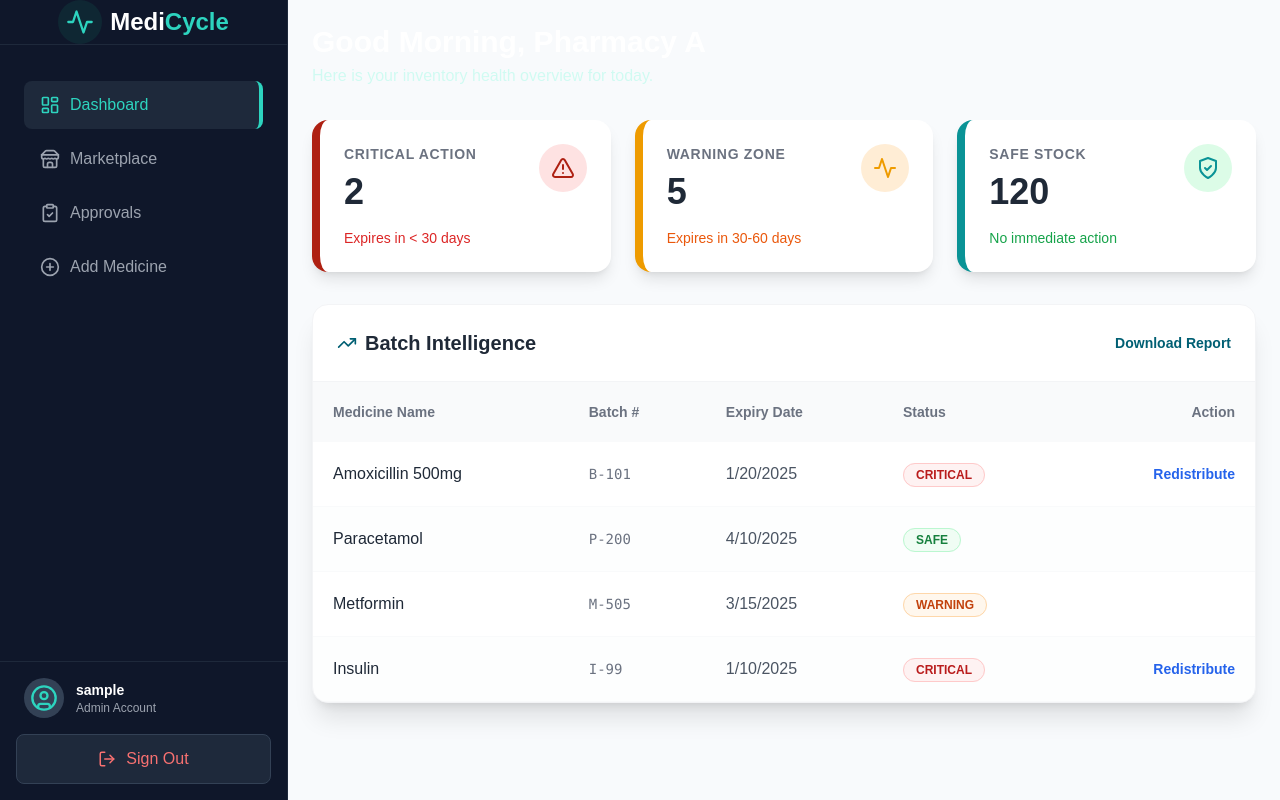
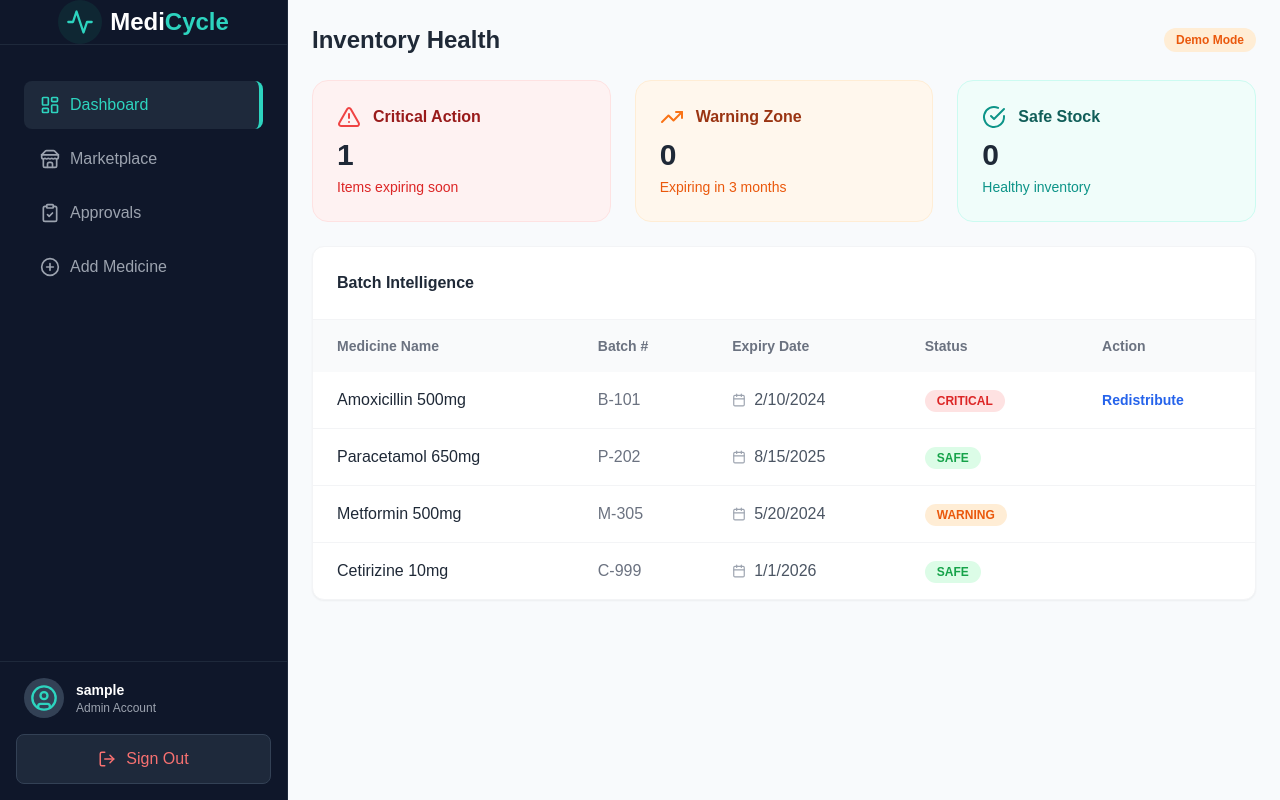
Before and after one commit to Dev91205/medicycle-platform, a React (Vite) app in the folder medicycle-platform/client/: page /dashboard in a window 1280 px wide. Built offline with nearby package versions, Linux system fonts and the light colour scheme; no server answers; sample sign-in values are in the browser's storage; the HTML template or start-up script is replaced by a standard one.

Commit message:
Dashboard Logic

```diff
--- a/medicycle-platform/client/src/components/Dashboard.jsx
+++ b/medicycle-platform/client/src/components/Dashboard.jsx
@@ -1,118 +1,163 @@
-import React, { useState } from 'react';
-import { AlertTriangle, ShieldCheck, Activity, TrendingUp } from 'lucide-react';
+import React, { useState, useEffect } from 'react';
+import axios from 'axios';
+import { LayoutDashboard, AlertTriangle, CheckCircle, Package, Calendar, TrendingUp } from 'lucide-react';
 
 export default function Dashboard() {
-  const stats = { critical: 2, warning: 5, safe: 120 };
+  const [inventory, setInventory] = useState([]);
+  const [loading, setLoading] = useState(true);
+  const [usingDummyData, setUsingDummyData] = useState(false);
 
-  const inventory = [
-    { _id: 1, name: 'Amoxicillin 500mg', batch: 'B-101', expiry: '2025-01-20', risk: 'CRITICAL' },
-    { _id: 2, name: 'Paracetamol', batch: 'P-200', expiry: '2025-04-10', risk: 'SAFE' },
-    { _id: 3, name: 'Metformin', batch: 'M-505', expiry: '2025-03-15', risk: 'WARNING' },
-    { _id: 4, name: 'Insulin', batch: 'I-99', expiry: '2025-01-10', risk: 'CRITICAL' },
+  // 👇 DUMMY DATA FOR DASHBOARD (Shows if DB is empty)
+  const dummyInventory = [
+    { _id: 'd1', name: 'Amoxicillin 500mg', quantity: 120, expiryDate: '2024-02-10', batchNumber: 'B-101', status: 'active', risk: { level: 'CRITICAL', color: 'red' } },
+    { _id: 'd2', name: 'Paracetamol 650mg', quantity: 500, expiryDate: '2025-08-15', batchNumber: 'P-202', status: 'active', risk: { level: 'SAFE', color: 'green' } },
+    { _id: 'd3', name: 'Metformin 500mg', quantity: 300, expiryDate: '2024-05-20', batchNumber: 'M-305', status: 'active', risk: { level: 'WARNING', color: 'orange' } },
+    { _id: 'd4', name: 'Cetirizine 10mg', quantity: 200, expiryDate: '2026-01-01', batchNumber: 'C-999', status: 'active', risk: { level: 'SAFE', color: 'green' } }
   ];
 
-  const getRiskStyle = (risk) => {
-    if (risk === 'CRITICAL') return 'bg-red-50 text-red-700 border border-red-200';
-    if (risk === 'WARNING') return 'bg-orange-50 text-orange-700 border border-orange-200';
-    return 'bg-green-50 text-green-700 border border-green-200';
+  // Helper: Calculate Risk (Same as server logic)
+  const calculateRisk = (date) => {
+    const today = new Date();
+    const exp = new Date(date);
+    const diffTime = exp - today;
+    const diffDays = Math.ceil(diffTime / (1000 * 60 * 60 * 24));
+
+    if (diffDays < 0) return { level: 'EXPIRED', color: 'red' };
+    if (diffDays <= 30) return { level: 'CRITICAL', color: 'red' };
+    if (diffDays <= 90) return { level: 'WARNING', color: 'orange' };
+    return { level: 'SAFE', color: 'green' };
   };
 
+  useEffect(() => {
+    fetchInventory();
+  }, []);
+
+  const fetchInventory = async () => {
+    try {
+      const API_URL = import.meta.env.VITE_API_URL || 'http://localhost:5000';
+      const token = localStorage.getItem('token');
+      const config = { headers: { 'x-auth-token': token } };
+
+      const res = await axios.get(`${API_URL}/api/inventory`, config);
+
+      if (res.data && res.data.length > 0) {
+        setInventory(res.data);
+        setUsingDummyData(false);
+      } else {
+        setInventory(dummyInventory);
+        setUsingDummyData(true);
+      }
+
+    } catch (err) {
+      console.error("Using Dummy Dashboard Data");
+      setInventory(dummyInventory);
+      setUsingDummyData(true);
+    } finally {
+      setLoading(false);
+    }
+  };
+
+  if (loading) return <div className="p-8 text-center text-teal-600 animate-pulse">Loading Dashboard...</div>;
+
   return (
-    <div className="max-w-7xl mx-auto">
-
-      {/* Header Section */}
-      <div className="mb-8 text-white">
-        <h1 className="text-3xl font-bold">Good Morning, Pharmacy A</h1>
-        <p className="text-teal-100 mt-1 opacity-90">Here is your inventory health overview for today.</p>
+    <div className="space-y-6">
+      {/* Header */}
+      <div className="flex justify-between items-center">
+        <h2 className="text-2xl font-bold text-gray-800">Inventory Health</h2>
+        {usingDummyData && (
+          <span className="text-xs bg-orange-100 text-orange-600 px-3 py-1 rounded-full font-bold">
+            Demo Mode
+          </span>
+        )}
       </div>
 
-      {/* Stats Grid - Floating Cards */}
-      <div className="grid grid-cols-1 md:grid-cols-3 gap-6 mb-8 relative z-10">
-
-        {/* Critical Card */}
-        <div className="bg-white p-6 rounded-2xl shadow-lg border-l-8 border-danger hover:transform hover:-translate-y-1 transition-all duration-300">
-            <div className="flex justify-between items-start">
-                <div>
-                    <p className="text-gray-500 text-sm font-semibold uppercase tracking-wider">Critical Action</p>
-                    <h3 className="text-4xl font-bold text-gray-800 mt-2">{stats.critical}</h3>
+      {/* Stats Cards */}
+      <div className="grid grid-cols-1 md:grid-cols-3 gap-6">
+        <div className="bg-red-50 p-6 rounded-2xl border border-red-100">
+          <div className="flex items-center gap-3 mb-2">
+            <AlertTriangle className="text-red-500" />
+            <h3 className="text-red-800 font-bold">Critical Action</h3>
           </div>
-                <div className="bg-red-100 p-3 rounded-full text-danger">
-                    <AlertTriangle size={24} />
-                </div>
-            </div>
-            <p className="text-sm text-red-600 mt-4 font-medium">Expires in &lt; 30 days</p>
+          <p className="text-3xl font-bold text-gray-800">
+            {inventory.filter(i => calculateRisk(i.expiryDate).level === 'CRITICAL').length}
+          </p>
+          <p className="text-sm text-red-600 mt-1">Items expiring soon</p>
         </div>
 
-        {/* Warning Card */}
-        <div className="bg-white p-6 rounded-2xl shadow-lg border-l-8 border-warning hover:transform hover:-translate-y-1 transition-all duration-300">
-            <div className="flex justify-between items-start">
-                <div>
-                    <p className="text-gray-500 text-sm font-semibold uppercase tracking-wider">Warning Zone</p>
-                    <h3 className="text-4xl font-bold text-gray-800 mt-2">{stats.warning}</h3>
+        <div className="bg-orange-50 p-6 rounded-2xl border border-orange-100">
+          <div className="flex items-center gap-3 mb-2">
+            <TrendingUp className="text-orange-500" />
+            <h3 className="text-orange-800 font-bold">Warning Zone</h3>
           </div>
-                <div className="bg-orange-100 p-3 rounded-full text-warning">
-                    <Activity size={24} />
-                </div>
-            </div>
-            <p className="text-sm text-orange-600 mt-4 font-medium">Expires in 30-60 days</p>
+          <p className="text-3xl font-bold text-gray-800">
+            {inventory.filter(i => calculateRisk(i.expiryDate).level === 'WARNING').length}
+          </p>
+          <p className="text-sm text-orange-600 mt-1">Expiring in 3 months</p>
         </div>
 
-        {/* Safe Card */}
-        <div className="bg-white p-6 rounded-2xl shadow-lg border-l-8 border-success hover:transform hover:-translate-y-1 transition-all duration-300">
-            <div className="flex justify-between items-start">
-                <div>
-                    <p className="text-gray-500 text-sm font-semibold uppercase tracking-wider">Safe Stock</p>
-                    <h3 className="text-4xl font-bold text-gray-800 mt-2">{stats.safe}</h3>
+        <div className="bg-teal-50 p-6 rounded-2xl border border-teal-100">
+          <div className="flex items-center gap-3 mb-2">
+            <CheckCircle className="text-teal-600" />
+            <h3 className="text-teal-800 font-bold">Safe Stock</h3>
           </div>
-                <div className="bg-green-100 p-3 rounded-full text-success">
-                    <ShieldCheck size={24} />
-                </div>
-            </div>
-            <p className="text-sm text-green-600 mt-4 font-medium">No immediate action</p>
+          <p className="text-3xl font-bold text-gray-800">
+            {inventory.filter(i => calculateRisk(i.expiryDate).level === 'SAFE').length}
+          </p>
+          <p className="text-sm text-teal-600 mt-1">Healthy inventory</p>
         </div>
       </div>
 
-      {/* Main Table - Floating Card */}
-      <div className="bg-white rounded-2xl shadow-xl overflow-hidden border border-gray-100">
-        <div className="p-6 border-b border-gray-100 flex justify-between items-center">
-            <h2 className="text-xl font-bold text-gray-800 flex items-center gap-2">
-                <TrendingUp size={20} className="text-primary"/>
-                Batch Intelligence
-            </h2>
-            <button className="text-sm text-primary font-semibold hover:underline">Download Report</button>
+      {/* Inventory Table */}
+      <div className="bg-white rounded-xl shadow-sm border border-gray-100 overflow-hidden">
+        <div className="p-6 border-b border-gray-100">
+          <h3 className="font-bold text-gray-800">Batch Intelligence</h3>
         </div>
-
-        <table className="w-full text-left">
-            <thead className="bg-gray-50">
+        <div className="overflow-x-auto">
+          <table className="w-full">
+            <thead className="bg-gray-50 text-left">
               <tr>
-                    <th className="p-5 text-gray-500 font-semibold text-sm">Medicine Name</th>
-                    <th className="p-5 text-gray-500 font-semibold text-sm">Batch #</th>
-                    <th className="p-5 text-gray-500 font-semibold text-sm">Expiry Date</th>
-                    <th className="p-5 text-gray-500 font-semibold text-sm">Status</th>
-                    <th className="p-5 text-gray-500 font-semibold text-sm text-right">Action</th>
+                <th className="px-6 py-4 text-sm font-semibold text-gray-500">Medicine Name</th>
+                <th className="px-6 py-4 text-sm font-semibold text-gray-500">Batch #</th>
+                <th className="px-6 py-4 text-sm font-semibold text-gray-500">Expiry Date</th>
+                <th className="px-6 py-4 text-sm font-semibold text-gray-500">Status</th>
+                <th className="px-6 py-4 text-sm font-semibold text-gray-500">Action</th>
               </tr>
             </thead>
-            <tbody>
-                {inventory.map((item, index) => (
-                    <tr key={item._id} className={`border-b border-gray-50 hover:bg-slate-50 transition-colors ${index % 2 === 0 ? 'bg-white' : 'bg-gray-50/30'}`}>
-                        <td className="p-5 font-medium text-gray-800">{item.name}</td>
-                        <td className="p-5 text-gray-500 font-mono text-sm">{item.batch}</td>
-                        <td className="p-5 text-gray-600">{new Date(item.expiry).toLocaleDateString()}</td>
-                        <td className="p-5">
-                            <span className={`px-3 py-1 rounded-full text-xs font-bold ${getRiskStyle(item.risk)}`}>
-                                {item.risk}
+            <tbody className="divide-y divide-gray-100">
+              {inventory.map((item) => {
+                const risk = item.risk || calculateRisk(item.expiryDate);
+                return (
+                  <tr key={item._id} className="hover:bg-gray-50 transition">
+                    <td className="px-6 py-4 font-medium text-gray-800">{item.name}</td>
+                    <td className="px-6 py-4 text-gray-500">{item.batchNumber}</td>
+                    <td className="px-6 py-4 text-gray-600">
+                      <div className="flex items-center gap-2">
+                        <Calendar size={14} className="text-gray-400" />
+                        {new Date(item.expiryDate).toLocaleDateString()}
+                      </div>
+                    </td>
+                    <td className="px-6 py-4">
+                      <span className={`px-3 py-1 rounded-full text-xs font-bold
+                        ${risk.level === 'CRITICAL' ? 'bg-red-100 text-red-600' :
+                          risk.level === 'WARNING' ? 'bg-orange-100 text-orange-600' :
+                          'bg-green-100 text-green-600'}`}>
+                        {risk.level}
                       </span>
                     </td>
-                        <td className="p-5 text-right">
-                           {item.risk === 'CRITICAL' && (
-                               <button className="text-blue-600 hover:text-blue-800 text-sm font-semibold">Redistribute</button>
+                    <td className="px-6 py-4">
+                      {risk.level === 'CRITICAL' && (
+                        <button className="text-blue-600 hover:text-blue-700 text-sm font-semibold">
+                          Redistribute
+                        </button>
                       )}
                     </td>
                   </tr>
-                ))}
+                );
+              })}
             </tbody>
           </table>
         </div>
       </div>
+    </div>
   );
 }
--- a/medicycle-platform/client/src/components/Register.jsx
+++ b/medicycle-platform/client/src/components/Register.jsx
@@ -1,83 +1,179 @@
-import React, { useState } from 'react';
+import React, { useState, useEffect } from 'react';
 import axios from 'axios';
-import { useNavigate, Link } from 'react-router-dom';
-import { UserPlus, Activity } from 'lucide-react';
+import { CheckCircle, XCircle, Clock, Package, User, AlertCircle } from 'lucide-react';
 
-export default function Register() {
-  const [formData, setFormData] = useState({
-    username: '',
-    email: '',
-    password: '',
-    role: 'pharmacy'
-  });
-  const navigate = useNavigate();
+export default function Requests() {
+  const [requests, setRequests] = useState([]);
+  const [loading, setLoading] = useState(true);
+  const [usingDummyData, setUsingDummyData] = useState(false);
 
-  // 👇 DYNAMIC API URL (Works on both Vercel and Localhost)
-  const API_URL = import.meta.env.VITE_API_URL || 'http://localhost:5000';
+  // 👇 DUMMY DATA (Visible if database is empty)
+  const dummyRequests = [
+    {
+      _id: 'dummy-1',
+      medicine: { name: 'Amoxicillin 500mg' },
+      quantity: 50,
+      buyer: { username: 'City Care Clinic' },
+      requestDate: new Date().toISOString(), // Today
+      status: 'pending'
+    },
+    {
+      _id: 'dummy-2',
+      medicine: { name: 'Insulin Glargine (Lantus)' },
+      quantity: 10,
+      buyer: { username: 'Dr. Smith Pediatrics' },
+      requestDate: new Date(Date.now() - 86400000).toISOString(), // Yesterday
+      status: 'pending'
+    },
+    {
+      _id: 'dummy-3',
+      medicine: { name: 'Azithromycin 250mg' },
+      quantity: 100,
+      buyer: { username: 'Green Cross Pharmacy' },
+      requestDate: new Date(Date.now() - 172800000).toISOString(), // 2 days ago
+      status: 'pending'
+    }
+  ];
 
-  const handleChange = (e) => {
-    setFormData({ ...formData, [e.target.name]: e.target.value });
-  };
+  useEffect(() => {
+    fetchRequests();
+  }, []);
 
-  const handleSubmit = async (e) => {
-    e.preventDefault();
+  const fetchRequests = async () => {
     try {
-      // Connects to the correct Backend
-      await axios.post(`${API_URL}/api/auth/register`, formData);
-      alert('Registration Successful! Please Login.');
-      navigate('/');
+      const API_URL = import.meta.env.VITE_API_URL || 'http://localhost:5000';
+      const token = localStorage.getItem('token');
+      const config = { headers: { 'x-auth-token': token } };
+
+      const res = await axios.get(`${API_URL}/api/transactions/pending`, config);
+
+      // 🛠️ LOGIC: If real data exists, use it. If empty, use DUMMY data.
+      if (res.data && res.data.length > 0) {
+        setRequests(res.data);
+        setUsingDummyData(false);
+      } else {
+        setRequests(dummyRequests);
+        setUsingDummyData(true);
+      }
+
     } catch (err) {
-      console.error(err);
-      alert(err.response?.data?.msg || 'Error registering');
+      console.error("Using Dummy Data due to API Error");
+      setRequests(dummyRequests);
+      setUsingDummyData(true);
+    } finally {
+      setLoading(false);
     }
   };
 
+  const handleAction = async (id, status) => {
+    // 🛠️ FAKE ACTION for Dummy Data
+    if (id.startsWith('dummy')) {
+      alert(`[DEMO MODE] Successfully ${status === 'approved' ? 'Approved' : 'Rejected'} request!`);
+      // Remove item from UI instantly
+      setRequests(requests.filter(req => req._id !== id));
+      return;
+    }
+
+    // REAL ACTION for Real Data
+    try {
+      const API_URL = import.meta.env.VITE_API_URL || 'http://localhost:5000';
+      const token = localStorage.getItem('token');
+      const config = { headers: { 'x-auth-token': token } };
+
+      await axios.put(`${API_URL}/api/transactions/${id}`, { status }, config);
+
+      alert(`Request ${status === 'approved' ? 'Approved' : 'Rejected'}!`);
+      setRequests(requests.filter(req => req._id !== id));
+
+    } catch (err) {
+      console.error(err);
+      alert('Action failed. Please try again.');
+    }
+  };
+
+  if (loading) return (
+    <div className="p-8 flex justify-center text-teal-600">
+      <span className="animate-pulse font-semibold">Loading Approvals...</span>
+    </div>
+  );
+
   return (
-    <div className="min-h-screen flex items-center justify-center bg-slate-50">
-      <div className="bg-white p-8 rounded-2xl shadow-xl w-full max-w-md border border-gray-100">
-        <div className="flex justify-center mb-6">
-          <div className="bg-teal-50 p-3 rounded-full">
-            <Activity className="text-primary" size={32} />
+    <div className="space-y-6">
+      <div className="flex justify-between items-center mb-6">
+        <div>
+          <h2 className="text-2xl font-bold text-gray-800">Pending Approvals</h2>
+          {usingDummyData && (
+            <p className="text-xs text-orange-500 font-medium mt-1 flex items-center gap-1">
+              <AlertCircle size={12} /> Viewing Demo Requests
+            </p>
+          )}
+        </div>
+        <span className="bg-orange-100 text-orange-600 px-4 py-1 rounded-full text-sm font-semibold shadow-sm">
+          {requests.length} Pending
+        </span>
+      </div>
+
+      {requests.length === 0 ? (
+        <div className="bg-white p-12 rounded-xl shadow-sm border border-gray-100 text-center">
+          <div className="bg-gray-50 w-16 h-16 rounded-full flex items-center justify-center mx-auto mb-4">
+            <CheckCircle className="text-gray-400" size={32} />
           </div>
+          <h3 className="text-lg font-medium text-gray-900">All Caught Up!</h3>
+          <p className="text-gray-500 mt-1">You have no pending stock requests.</p>
         </div>
+      ) : (
+        <div className="grid gap-4">
+          {requests.map((req) => (
+            <div key={req._id} className="bg-white p-6 rounded-xl shadow-sm border border-gray-100 hover:shadow-md transition duration-200">
+              <div className="flex flex-col md:flex-row justify-between items-start md:items-center gap-4">
 
-        <h2 className="text-2xl font-bold text-center text-primary mb-2">Create Account</h2>
-        <p className="text-center text-gray-500 mb-8">Join the MediCycle Network</p>
+                {/* Left Side: Info */}
+                <div className="space-y-2">
+                  <div className="flex items-center gap-3">
+                    <h3 className="text-lg font-bold text-gray-800">
+                      {req.medicine?.name || 'Unknown Medicine'}
+                    </h3>
+                    <span className="text-xs font-bold bg-teal-50 text-teal-700 px-2 py-1 rounded border border-teal-100">
+                      Qty: {req.quantity}
+                    </span>
+                  </div>
 
-        <form onSubmit={handleSubmit} className="space-y-4">
-          <div>
-            <label className="block text-sm font-medium text-gray-700 mb-1">Organization Name</label>
-            <input type="text" name="username" placeholder="e.g. City Pharmacy" onChange={handleChange} className="w-full p-3 border border-gray-300 rounded-lg focus:ring-2 focus:ring-primary focus:border-transparent outline-none transition" required />
-          </div>
+                  <div className="flex flex-wrap gap-4 text-sm text-gray-500">
+                    <div className="flex items-center gap-1.5 bg-gray-50 px-2 py-1 rounded">
+                      <User size={14} className="text-gray-400" />
+                      <span className="font-medium text-gray-700">
+                        {req.buyer?.username || 'Unknown Clinic'}
+                      </span>
+                    </div>
+                    <div className="flex items-center gap-1.5">
+                      <Clock size={14} />
+                      {new Date(req.requestDate).toLocaleDateString()}
+                    </div>
+                  </div>
+                </div>
 
-          <div>
-            <label className="block text-sm font-medium text-gray-700 mb-1">Email Address</label>
-            <input type="email" name="email" placeholder="pharmacy@example.com" onChange={handleChange} className="w-full p-3 border border-gray-300 rounded-lg focus:ring-2 focus:ring-primary focus:border-transparent outline-none transition" required />
-          </div>
+                {/* Right Side: Actions */}
+                <div className="flex items-center gap-3 w-full md:w-auto mt-2 md:mt-0">
+                  <button
+                    onClick={() => handleAction(req._id, 'rejected')}
+                    className="flex-1 md:flex-none flex items-center justify-center gap-2 px-4 py-2 border border-red-200 text-red-600 rounded-lg hover:bg-red-50 transition font-medium text-sm"
+                  >
+                    <XCircle size={16} /> Reject
+                  </button>
 
-          <div>
-            <label className="block text-sm font-medium text-gray-700 mb-1">Password</label>
-            <input type="password" name="password" placeholder="••••••••" onChange={handleChange} className="w-full p-3 border border-gray-300 rounded-lg focus:ring-2 focus:ring-primary focus:border-transparent outline-none transition" required />
-          </div>
+                  <button
+                    onClick={() => handleAction(req._id, 'approved')}
+                    className="flex-1 md:flex-none flex items-center justify-center gap-2 px-6 py-2 bg-teal-600 text-white rounded-lg hover:bg-teal-700 transition font-bold shadow-sm text-sm"
+                  >
+                    <CheckCircle size={16} /> Approve
+                  </button>
+                </div>
 
-          <div>
-            <label className="block text-sm font-medium text-gray-700 mb-1">Account Type</label>
-            <select name="role" onChange={handleChange} className="w-full p-3 border border-gray-300 rounded-lg focus:ring-2 focus:ring-primary outline-none bg-white">
-              <option value="pharmacy">Pharmacy (Seller)</option>
-              <option value="individual">Individual / Clinic (Buyer)</option>
-              <option value="admin">System Admin</option>
-            </select>
-          </div>
-
-          <button type="submit" className="w-full bg-primary hover:bg-teal-800 text-white font-bold py-3 rounded-lg transition-all duration-200 flex justify-center items-center gap-2">
-            <UserPlus size={20} /> Register
-          </button>
-        </form>
-
-        <div className="mt-6 text-center text-sm text-gray-500">
-          Already have an account? <Link to="/" className="text-primary font-semibold hover:underline">Login here</Link>
+              </div>
+            </div>
+          ))}
         </div>
-      </div>
+      )}
     </div>
   );
 }
```
Lines whose indentation alone changed are shown as unchanged.
